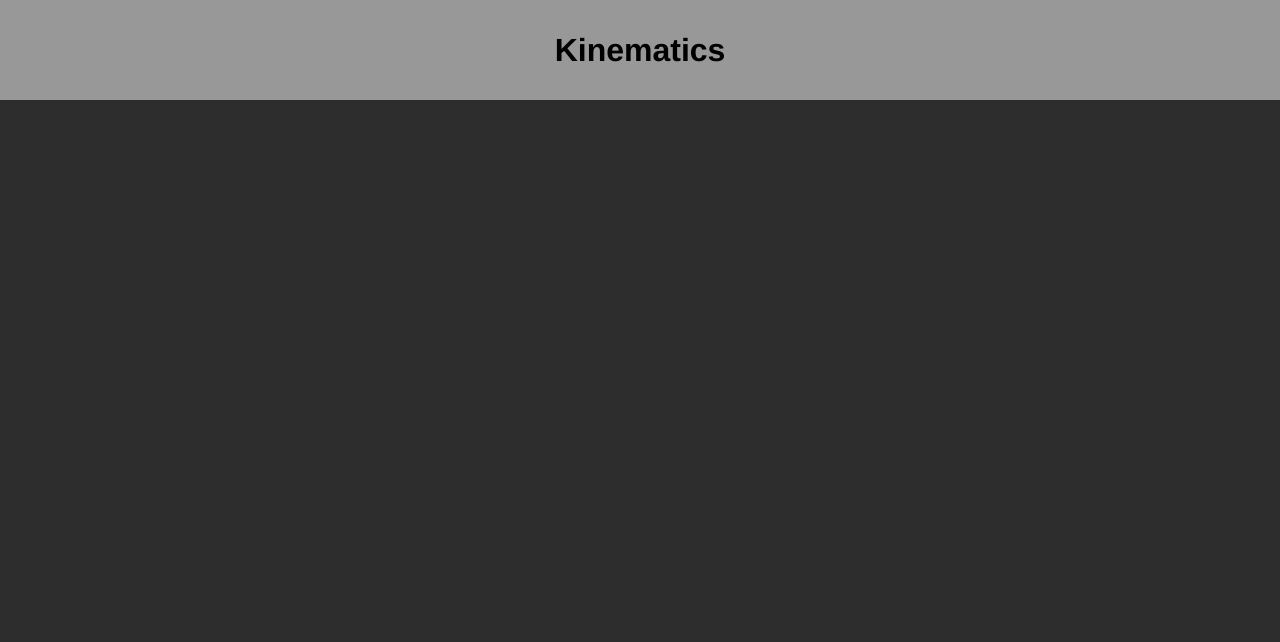
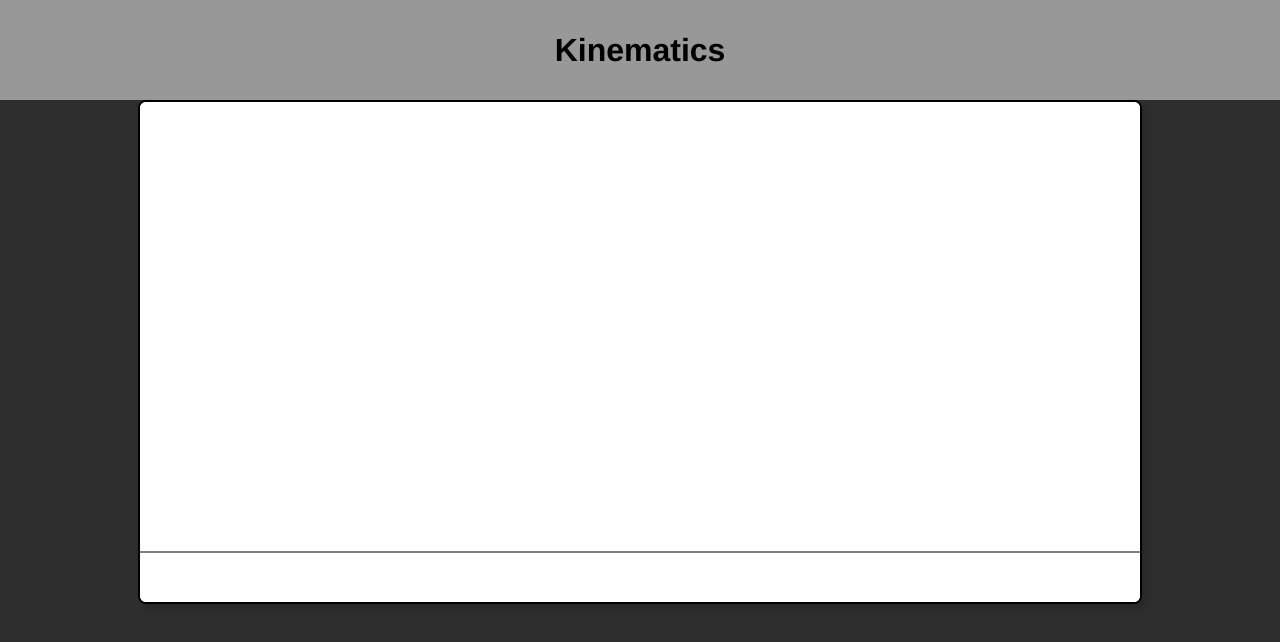
Before and after one commit to rizzocolton/PhysiSim, a React (Create React App) app in the folder frontend/: page /kinematics in a window 1280 px wide. Shown: the top 642 px of the page. Built offline with nearby package versions, Linux system fonts and the light colour scheme.

Commit message:
kinematics ready for physics engine

```diff
--- a/frontend/public/index.html
+++ b/frontend/public/index.html
@@ -2,42 +2,16 @@
 <html lang="en">
   <head>
     <meta charset="utf-8" />
-    <link rel="icon" href="%PUBLIC_URL%/favicon.ico" />
     <meta name="viewport" content="width=device-width, initial-scale=1" />
     <meta name="theme-color" content="#000000" />
     <meta
       name="description"
       content="Web site created using create-react-app"
     />
-    <link rel="apple-touch-icon" href="%PUBLIC_URL%/logo192.png" />
-    <!--
-      manifest.json provides metadata used when your web app is installed on a
-      user's mobile device or desktop. See https://developers.google.com/web/fundamentals/web-app-manifest/
-    -->
-    <link rel="manifest" href="%PUBLIC_URL%/manifest.json" />
-    <!--
-      Notice the use of %PUBLIC_URL% in the tags above.
-      It will be replaced with the URL of the `public` folder during the build.
-      Only files inside the `public` folder can be referenced from the HTML.
-
-      Unlike "/favicon.ico" or "favicon.ico", "%PUBLIC_URL%/favicon.ico" will
-      work correctly both with client-side routing and a non-root public URL.
-      Learn how to configure a non-root public URL by running `npm run build`.
-    -->
     <title>PhysiSim</title>
   </head>
   <body>
     <noscript>You need to enable JavaScript to run this app.</noscript>
     <div id="root"></div>
-    <!--
-      This HTML file is a template.
-      If you open it directly in the browser, you will see an empty page.
-
-      You can add webfonts, meta tags, or analytics to this file.
-      The build step will place the bundled scripts into the <body> tag.
-
-      To begin the development, run `npm start` or `yarn start`.
-      To create a production bundle, use `npm run build` or `yarn build`.
-    -->
   </body>
 </html>
--- a/frontend/src/Simulators/Kinematics.tsx
+++ b/frontend/src/Simulators/Kinematics.tsx
@@ -1,10 +1,62 @@
+import {useEffect,useState, useRef} from 'react';
 import Header from '../Header/Header';
-import {useEffect,useState} from 'react';
+import styles from './Simulator.module.css';
 
 function Kinematics(){
+  //constants
+  const FIXED_TIME_STEP=1/120;
+
+  //reference for react to modify component once its mounted
+  const canvasRef=useRef(null);
+  let simRunning=false;
+
+  //state object,
+  const [State,setState]=useState({
+    params: 0
+  });
+
+  //canvas setup, runs when mounted
+  useEffect(()=>{
+    const canvas=canvasRef.current;
+    //if canvas isn't setup yet, just exit function
+    if(!canvas) return;
+    canvas.width=1000;
+    canvas.height=500;
+    //setup initial scene
+    render();
+  },[]);
+
+  //canvas update function, runs whenever state changes
+  useEffect(()=>{
+    render();
+  },[State]);
+
+  function render(){
+    const canvas=canvasRef.current;
+    if(!canvas) return;
+
+    const ctx=canvas.getContext('2d');
+
+    //canvas reset
+    ctx.fillStyle='white';
+    ctx.fillRect(0,0,canvas.width,canvas.height);
+
+    //draw ground
+    ctx.strokeStyle='black';
+    ctx.lineWIdth=3;
+    ctx.beginPath();
+    ctx.moveTo(0,450);
+    ctx.lineTo(canvas.width,450);
+    ctx.stroke();
+  }
+
   return(
+    <>
     <Header title="Kinematics"/>
-
+    <div className={styles.canvasContainer}>
+      <canvas ref={canvasRef} className={styles.canvas}/>
+    </div>
+    </>
   );
 }
 
--- /dev/null
+++ b/frontend/src/Simulators/Simulator.module.css
@@ -0,0 +1,13 @@
+.canvas{
+    border: 2px solid black;
+    border-radius: 8px;
+    box-shadow: 5px 5px 5px hsla(0, 0%, 0%, 0.1);
+    background-color: white;
+}
+
+.canvasContainer{
+    display:flex;
+    justify-content: center;
+    align-items: center;
+    min-height:400px;
+}
```
Also changed, not shown: frontend/public/logo512.png (deleted), frontend/public/manifest.json (deleted).
